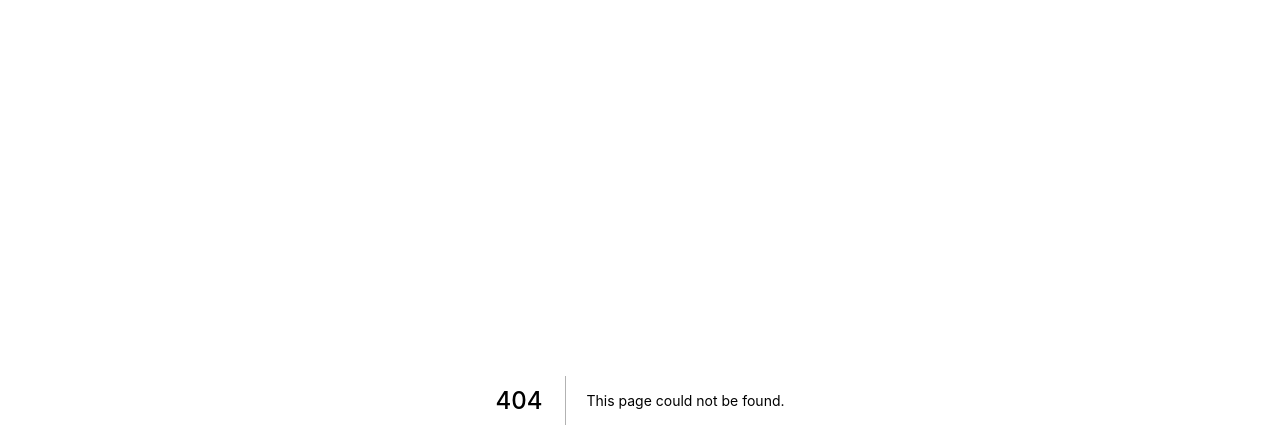
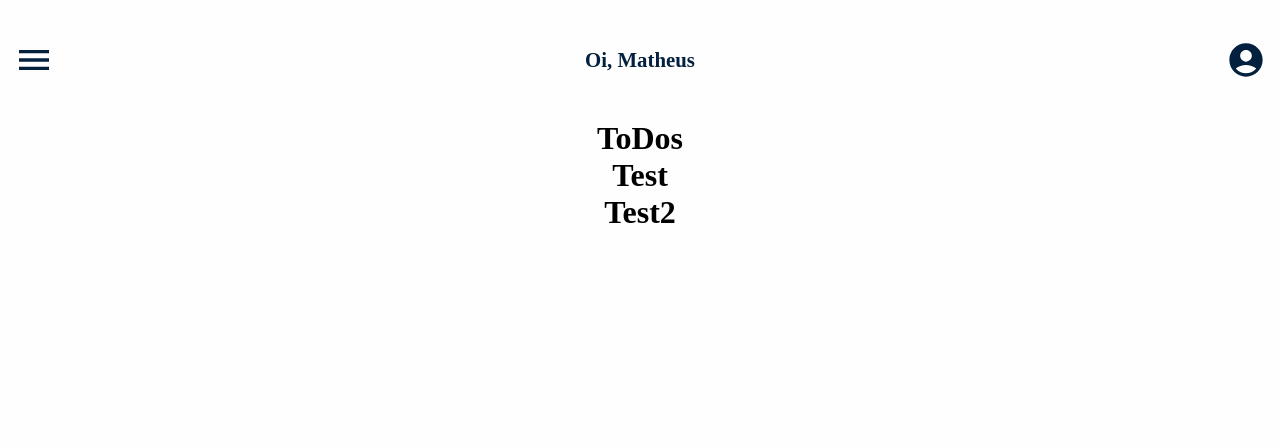
Before and after one commit to matheusjesse/todo-app-nextjs, a Next.js app: page /todos in a window 1280 px wide. Before the commit this address had no page. Shown: the top 448 px of the page. Built offline with nearby package versions, Linux system fonts and the light colour scheme.

Commit message:
feat: page todos config

```diff
--- /dev/null
+++ b/components/TodosCard/index.jsx
@@ -0,0 +1,13 @@
+import TodosCardContainer from './style';
+
+function TodosCard() {
+
+
+  return (
+    <TodosCardContainer>
+      <h1>Test2</h1>
+    </TodosCardContainer>
+  );
+}
+
+export default TodosCard;
--- /dev/null
+++ b/components/TodosCard/style.jsx
@@ -0,0 +1,8 @@
+import styled from 'styled-components';
+
+const TodosCardContainer = styled.div`
+
+
+`;
+
+export default TodosCardContainer;
--- /dev/null
+++ b/components/TodosConfig/index.jsx
@@ -0,0 +1,15 @@
+import TodosConfigContainer from './style';
+import TodosCard from '../TodosCard';
+
+function TodosConfig() {
+
+
+  return (
+    <TodosConfigContainer>
+      <h1>Test</h1>
+      <TodosCard />
+    </TodosConfigContainer>
+  );
+}
+
+export default TodosConfig;
--- /dev/null
+++ b/components/TodosConfig/style.jsx
@@ -0,0 +1,8 @@
+import styled from 'styled-components';
+
+const TodosConfigContainer = styled.div`
+
+
+`;
+
+export default TodosConfigContainer;
--- /dev/null
+++ b/pages/todos/index.jsx
@@ -0,0 +1,17 @@
+import TodosContainer from './style';
+import Header from '../../components/Header';
+import TodosConfig from '../../components/TodosConfig';
+
+function Todos() {
+  return (
+    <>
+      <Header />
+      <TodosContainer>
+        <h1>ToDos</h1>
+      <TodosConfig />
+      </TodosContainer>
+    </>
+  );
+}
+
+export default Todos;
--- /dev/null
+++ b/pages/todos/style.jsx
@@ -0,0 +1,7 @@
+import styled from 'styled-components';
+
+const TodosContainer = styled.div`
+    text-align: center;
+`;
+
+export default TodosContainer;
```
